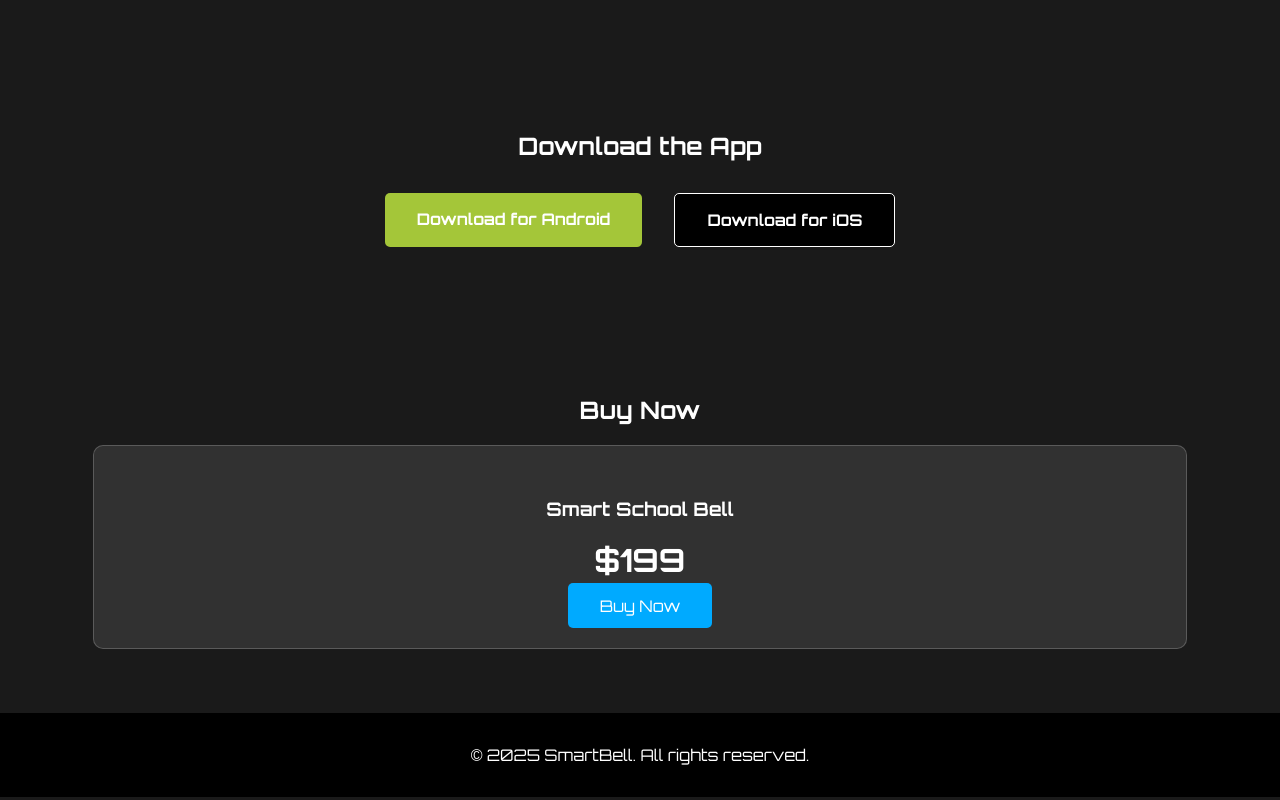
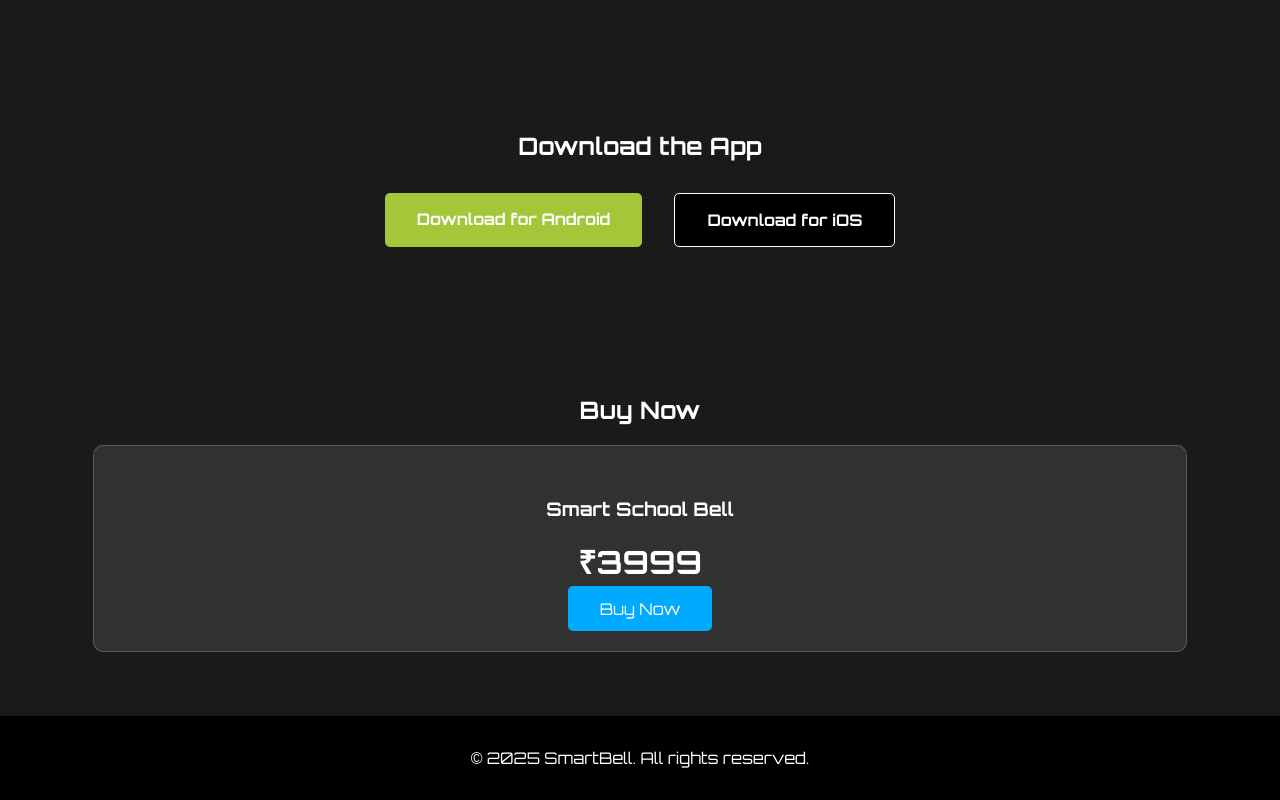
Before and after one commit to artisticshashank/smartbells.github.io, a plain HTML site: page index.html in a window 1280 px wide. Shown: the part 2672-3472 px from the top of the page. Drawn offline with Linux system fonts and the light colour scheme.

Commit message:
Updated price : index.html

```diff
--- a/index.html
+++ b/index.html
@@ -103,7 +103,7 @@
             <h2>Buy Now</h2>
             <div class="buy-card">
                 <h3>Smart School Bell</h3>
-                <p class="price">$199</p>
+                <p class="price">₹3999</p>
                 <a href="#" class="cta-button">Buy Now</a>
             </div>
         </section>
```
